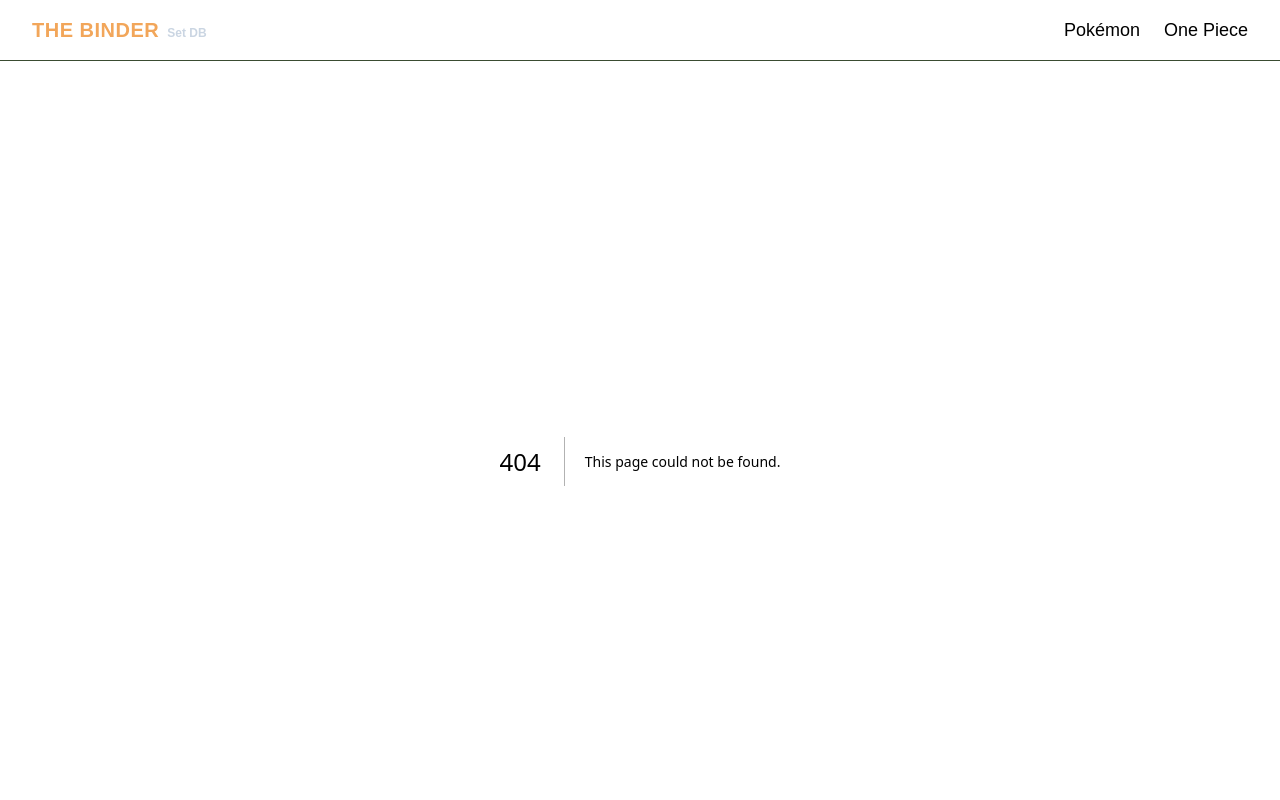
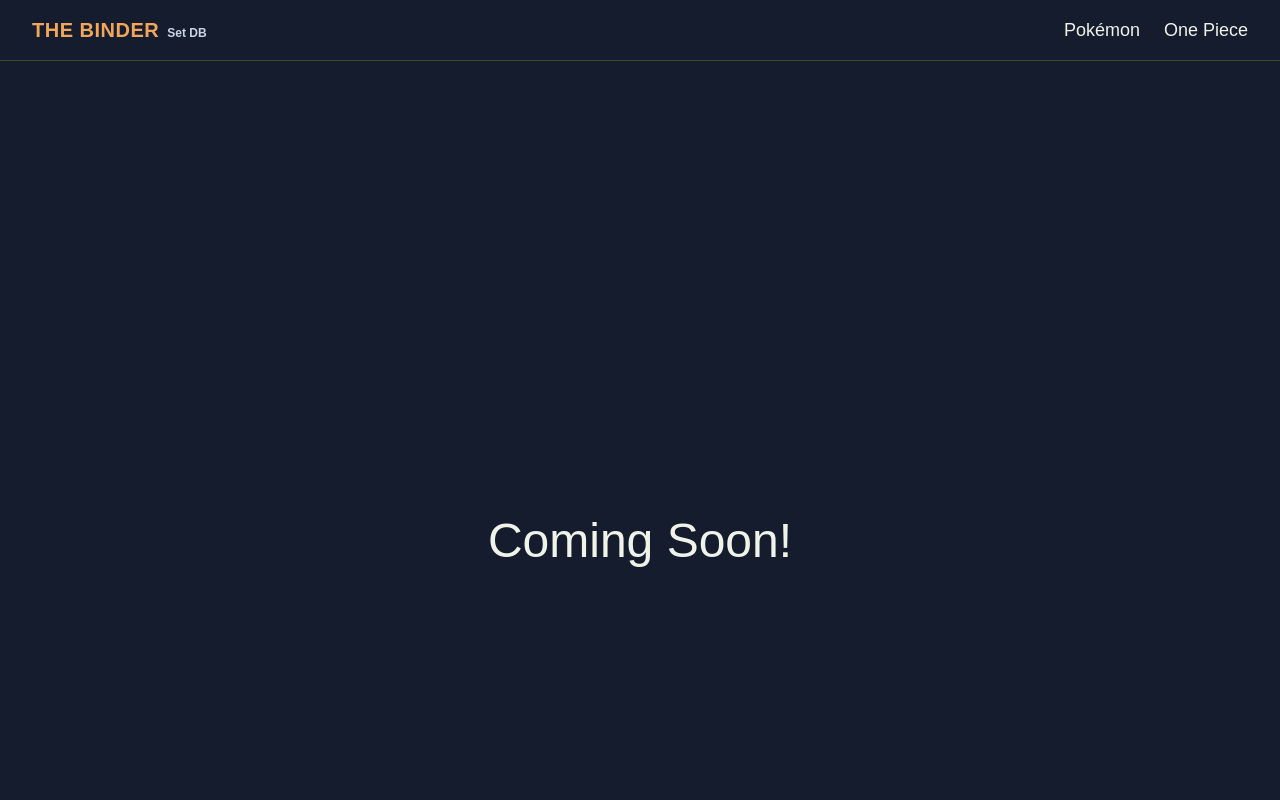
Before and after one commit to sammatcha/the-binder-tcg, a Next.js app: page /one-piece in a window 1280 px wide. Before the commit this address had no page. Shown: the top 800 px of the page. Built offline with nearby package versions, Linux system fonts and the light colour scheme.

Commit message:
added coming soon to pages

```diff
--- a/src/app/layout.tsx
+++ b/src/app/layout.tsx
@@ -27,10 +27,10 @@
   return (
     <html lang="en">
       <body
-        className={`${geistSans.variable} ${geistMono.variable} antialiased`}
+        className={`min-h-screen flex flex-col ${geistSans.variable} ${geistMono.variable} antialiased`}
       >
         <NavBar/>
-        <main>
+        <main className="flex-1">
           {children}
         </main>
 
--- /dev/null
+++ b/src/app/one-piece/page.tsx
@@ -0,0 +1,16 @@
+import Container from "@/components/ui/Container"
+
+
+export default function OnePiecePage() {
+    return(
+            <section className="py-10 w-full px-6 md:py-20 md:px-8 border-b border-line">
+                <Container className="flex items-center justify-center w-full min-h-screen">
+                    <div className="flex justify-center items-center ">
+                        <div className="text-2xl md:text-5xl">Coming Soon!</div>
+                    </div>
+
+                </Container>
+
+            </section>
+        )
+}
--- /dev/null
+++ b/src/app/pokemon/page.tsx
@@ -0,0 +1,16 @@
+import Container from "@/components/ui/Container";
+
+
+export default function PokemonPage() {
+    return(
+        <section className="py-10 w-full px-6 md:py-20 md:px-8 border-b border-line">
+            <Container className="flex items-center justify-center w-full min-h-screen">
+                <div className="flex justify-center items-center ">
+                    <div className="text-2xl md:text-5xl">Coming Soon!</div>
+                </div>
+
+            </Container>
+
+        </section>
+    )
+}
```
Also changed, not shown: 1 other file (tests, documents, lock files or other folders).
